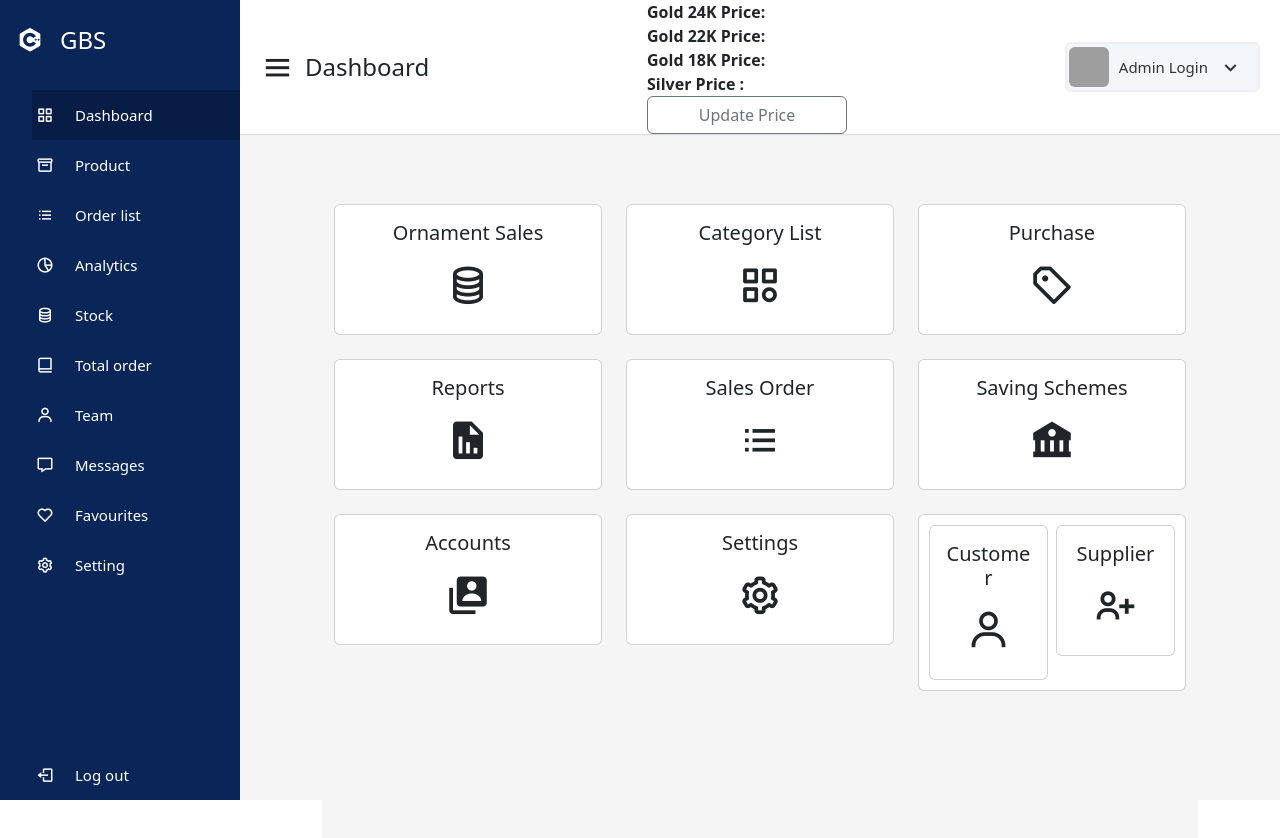
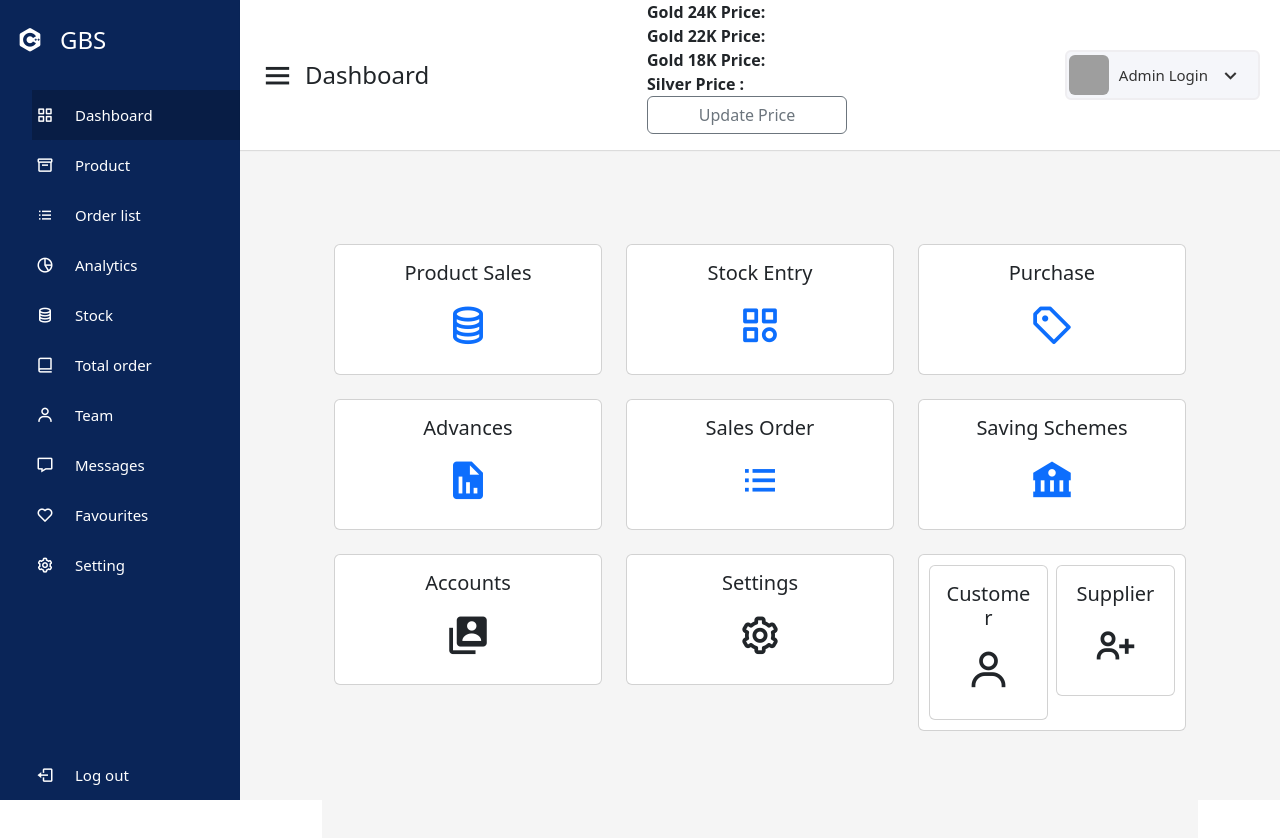
Before and after one commit to jaswanth7-git/gbs_frontend, an Angular app: page /dashboard in a window 1280 px wide. Shown: the top 838 px of the page. Built offline with nearby package versions, Linux system fonts and the light colour scheme; grey boxes are pictures that could not be loaded.

Commit message:
routings added

```diff
--- a/src/app/components/dashboard/dashboard.component.css
+++ b/src/app/components/dashboard/dashboard.component.css
@@ -23,7 +23,7 @@
 }
 .home-section .home-content{
   position: relative;
-  padding-top: 104px;
+  padding-top: 144px;
 }
 .home-content .overview-boxes{
   display: flex;
--- a/src/app/components/dashboard/dashboard.component.html
+++ b/src/app/components/dashboard/dashboard.component.html
@@ -8,16 +8,16 @@
         <div class="col">
           <div class="card">
             <div class="card-body">
-              <h5 class="card-title">Ornament Sales</h5>
-              <p class="card-text"><i class='bx bx-coin-stack' ></i></p>
+              <h5 class="card-title">Product Sales</h5>
+              <a href="/productlist"><p class="card-text"><i class='bx bx-coin-stack' ></i></p></a>
             </div>
           </div>
         </div>
         <div class="col">
           <div class="card">
             <div class="card-body">
-              <h5 class="card-title">Category List</h5>
-              <p class="card-text"><i class='bx bx-category'></i></p>
+              <h5 class="card-title">Stock Entry</h5>
+              <a href="/stock"><p class="card-text"><i class='bx bx-category'></i></p></a>
             </div>
           </div>
         </div>
@@ -25,15 +25,15 @@
           <div class="card">
             <div class="card-body">
               <h5 class="card-title">Purchase</h5>
-              <p class="card-text"><i class='bx bx-purchase-tag-alt'></i></p>
+              <a href="/billing"> <p class="card-text"><i class='bx bx-purchase-tag-alt'></i></p></a>
             </div>
           </div>
         </div>
         <div class="col">
           <div class="card">
             <div class="card-body">
-              <h5 class="card-title">Reports</h5>
-              <p class="card-text"><i class='bx bxs-report' ></i></p>
+              <h5 class="card-title">Advances</h5>
+              <a href="/advance"><p class="card-text"><i class='bx bxs-report' ></i></p></a>
             </div>
           </div>
         </div>
@@ -41,7 +41,7 @@
           <div class="card">
             <div class="card-body">
               <h5 class="card-title">Sales Order</h5>
-              <p class="card-text"><i class='bx bx-list-ul' ></i></p>
+              <a href="/sales"> <p class="card-text"><i class='bx bx-list-ul' ></i></p></a>
             </div>
           </div>
         </div>
@@ -49,7 +49,7 @@
           <div class="card">
             <div class="card-body">
               <h5 class="card-title">Saving Schemes</h5>
-              <p class="card-text"><i class='bx bxs-bank' ></i></p>
+              <a href="/schemes"><p class="card-text"><i class='bx bxs-bank' ></i></p></a>
             </div>
           </div>
         </div>
--- a/src/app/navbar/navbar.component.html
+++ b/src/app/navbar/navbar.component.html
@@ -84,7 +84,7 @@
         <span><strong>Gold 22K Price:</strong>{{this.twentytwoKarat}} </span>
         <span><strong>Gold 18K Price:</strong>{{this.eighteenKarat}} </span>
         <span><strong>Silver Price :</strong>{{this.silver}}</span>
-        <button class="btn btn-outline-secondary gs-update-btn" data-bs-toggle="modal" data-bs-target="#gsModal">Update Price</button>
+        <button class="btn btn-outline-secondary gs-update-btn mb-3" data-bs-toggle="modal" data-bs-target="#gsModal">Update Price</button>
       </div>
       </div>
       <div class="profile-details">
```
